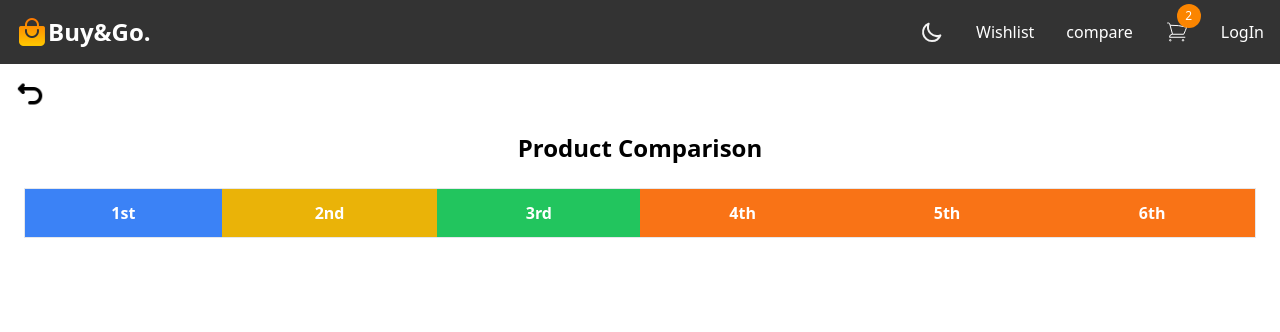
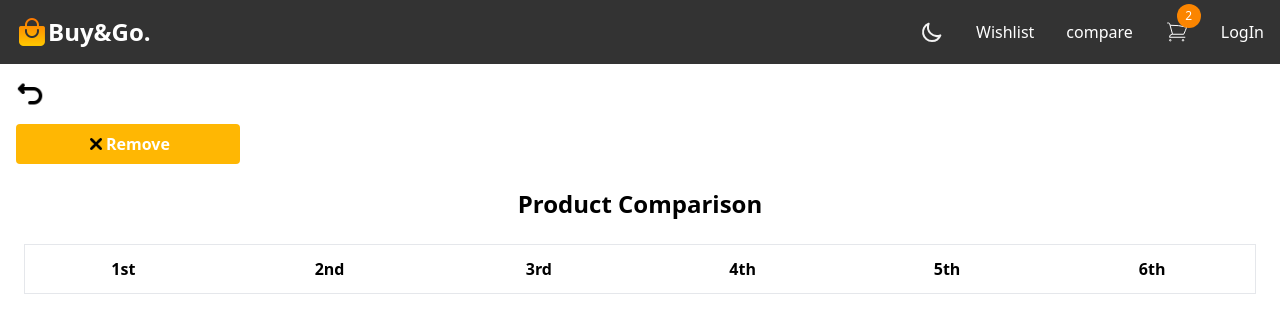
Before and after one commit to kutlwano10/KUTRAM406_JSE2401_GroupC_Kutlwano-Ramotebele_JSF04, a Vue app: page /compare in a window 1280 px wide. Shown: the top 332 px of the page. Built offline with nearby package versions, Linux system fonts and the light colour scheme.

Commit message:
implemented a ClearCompare() to clear all the products from compare

```diff
--- a/index.html
+++ b/index.html
@@ -7,7 +7,7 @@
     <title>Buy & Go | Best Online Store</title>
   </head>
   <body>
-    <div id="app" class="bg-[#ffff] dark:bg-[#3e3e3e] dark:text-[#e5e5e5]"></div>
+    <div id="app" class="bg-[#ffff] min-h-[100vh] dark:bg-[#181818] dark:text-[#ffffff]"></div>
     <script type="module" src="/src/main.js"></script>
   </body>
 </html>
--- a/src/components/Button.vue
+++ b/src/components/Button.vue
@@ -8,9 +8,10 @@ const props = defineProps({
 <template>
   <button
     @click="func"
-    class="bg-[#FFB703] hover:bg-[#FB8500] md:w-[14rem] lg:w-[14rem] text-white font-bold py-2 px-4 rounded"
+    class="bg-[#FFB703] hover:bg-[#FB8500] md:w-[14rem] lg:w-[14rem] text-white font-bold py-2 px-4 rounded flex justify-center items-center"
   >
     <slot></slot>
     {{ text }}
+
   </button>
 </template>
--- a/src/views/Compare.vue
+++ b/src/views/Compare.vue
@@ -2,72 +2,85 @@
 import Login from "./Login.vue";
 import { useProductStore } from "../../store/store";
 import BackButton from "../components/BackButton.vue";
-
+import Button from "../components/Button.vue";
+import cancel from '../assets/delete.png'
 const store = useProductStore();
 </script>
 
 <template>
   <BackButton />
+  <Button text="Remove" class="m-4" :func="()=>store.clearCompare(product)">
+    <img :src="cancel" alt="" class="w-5 px-1">
+  </Button>
   <div class="compare-container p-6 mt-20 relative bottom-20">
     <h2 class="text-2xl font-bold mb-6 text-center">Product Comparison</h2>
     <div class="overflow-x-auto">
-      <table class="min-w-full bg-white border border-gray-200">
+      <table class="min-w-full  border border-gray-200">
         <thead>
-          <tr>
+          <tr class="dark">
             <th
-              class="bg-blue-500 text-white py-3 px-4 text-center font-semibold"
+              class="py-3 px-4  text-center font-semibold"
             >
               1st
             </th>
             <th
-              class="bg-yellow-500 text-white py-3 px-4 text-center font-semibold"
+              class="  py-3 px-4 text-center font-semibold"
             >
               2nd
             </th>
             <th
-              class="bg-green-500 text-white py-3 px-4 text-center font-semibold"
+              class="  py-3 px-4 text-center font-semibold"
             >
               3rd
             </th>
             <th
-              class="bg-orange-500 text-white py-3 px-4 text-center font-semibold"
+              class="  py-3 px-4 text-center font-semibold"
             >
               4th
             </th>
             <th
-              class="bg-orange-500 text-white py-3 px-4 text-center font-semibold"
+              class="  py-3 px-4 text-center font-semibold"
             >
               5th
             </th>
             <th
-              class="bg-orange-500 text-white py-3 px-4 text-center font-semibold"
+              class="  py-3 px-4 text-center font-semibold"
             >
               6th
             </th>
           </tr>
         </thead>
-        <tbody>
+        <tbody class="">
+
+          <tr class="">
+            <td
+              v-for="product in store.compare"
+              :key="product.id"
+              class="text-center justify-center bg-white items-center border-b "
+            >
+
+              <img
+                :src="product.image"
+                alt="product.name"
+                class="h-32 w-32 mx-auto mb-4 bg-[#ffffff]"
+              />
+            </td>
+          </tr>
+          <td
+              v-for="product in store.compare"
+              :key="product.id"
+              class="text-center border-b "
+            >
+              <p class="font-semibold">{{ product.title }}</p>
+
+            </td>
           <tr>
             <td
               v-for="product in store.compare"
               :key="product.id"
-              class="p-4 text-center border-b"
+              class="p-4  border-b"
             >
-              <img
-                :src="product.image"
-                alt="product.name"
-                class="h-32 w-32 mx-auto mb-4"
-              />
-              <p class="font-semibold">{{ product.title }}</p>
-            </td>
-          </tr>
-          <tr>
-            <td
-              v-for="product in store.compare"
-              :key="product.id"
-              class="p-4 border-b"
-            >
-              <p class="text-sm text-gray-700">{{ product.description }}</p>
+              <p class="text-sm w-64">{{ product.description }}</p>
             </td>
           </tr>
           <tr>
--- a/src/views/ProductDetails.vue
+++ b/src/views/ProductDetails.vue
@@ -31,8 +31,8 @@ onMounted(() => {
     v-else-if="store.singleProduct"
     class="mt-20 md:mt-32 sm:mt-8 lg:flex lg:items-start lg:max-w-6xl xl:max-w-7xl bottom-20 relative "
   >
-    <div class="mx-auto w-2/5 flex-none">
-      <img :src="store.singleProduct.image" alt="" class="w-[90%] h-[90%]" />
+    <div class="mx-auto  flex dark:bg-white justify-center items-center p-4">
+      <img :src="store.singleProduct.image" alt="" class="w-[90%] h-[90%] " />
     </div>
     <div class="mx-auto w-[90%] space-y-2">
       <h1 class="text-md md:text-4xl lg:text-4xl font-bold">
--- a/store/store.js
+++ b/store/store.js
@@ -174,6 +174,10 @@ export const useProductStore = defineStore("product", {
       this.saveAuthToLocalStorage()
 
     },
+    clearCompare() {
+      this.compare = []
+      this.saveAuthToLocalStorage()
+    },
 
     addToWishlist(product) {
       /**Pushing the Product into the wishlist and saving to local Storage */
```
Also changed, not shown: src/assets/delete.png (added).
